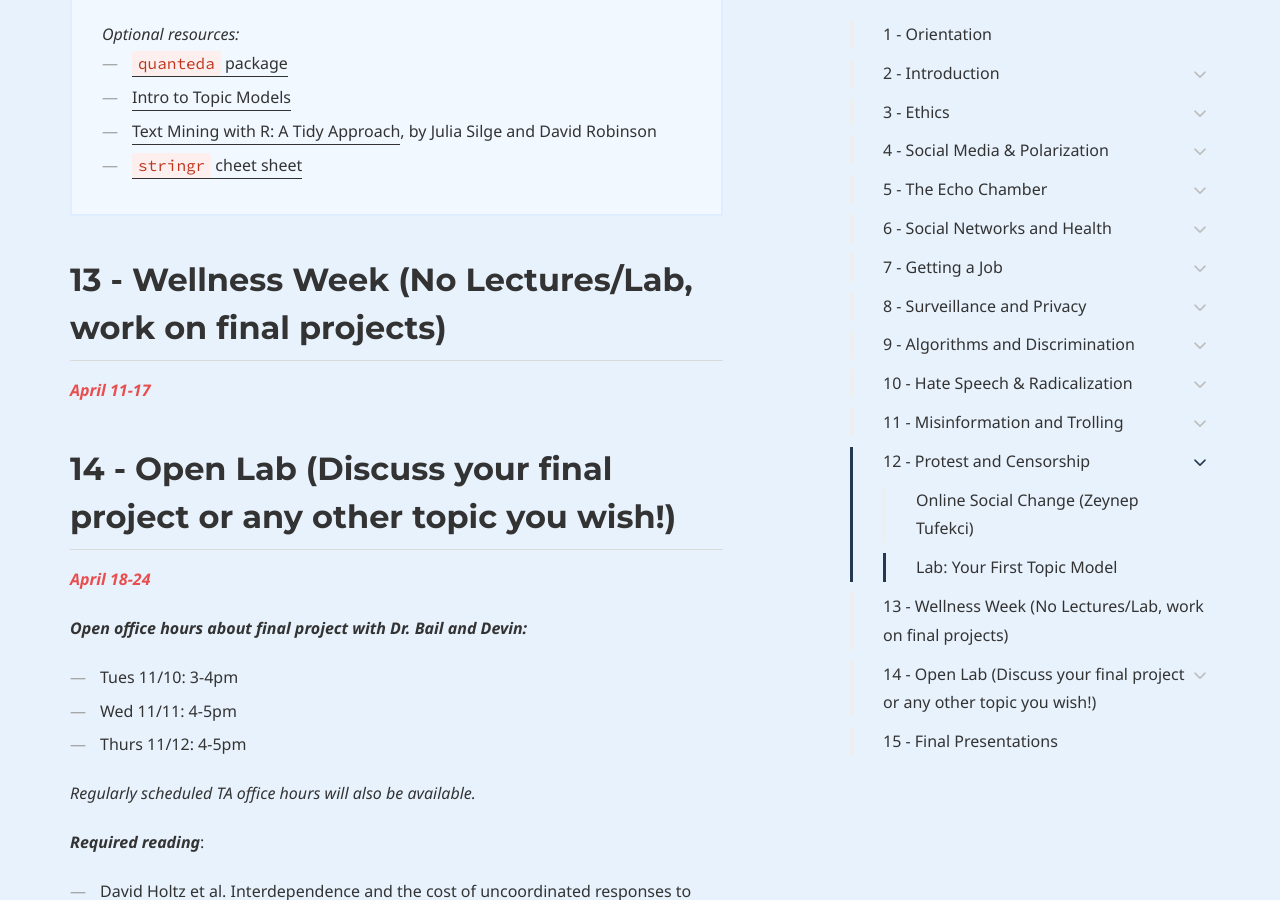
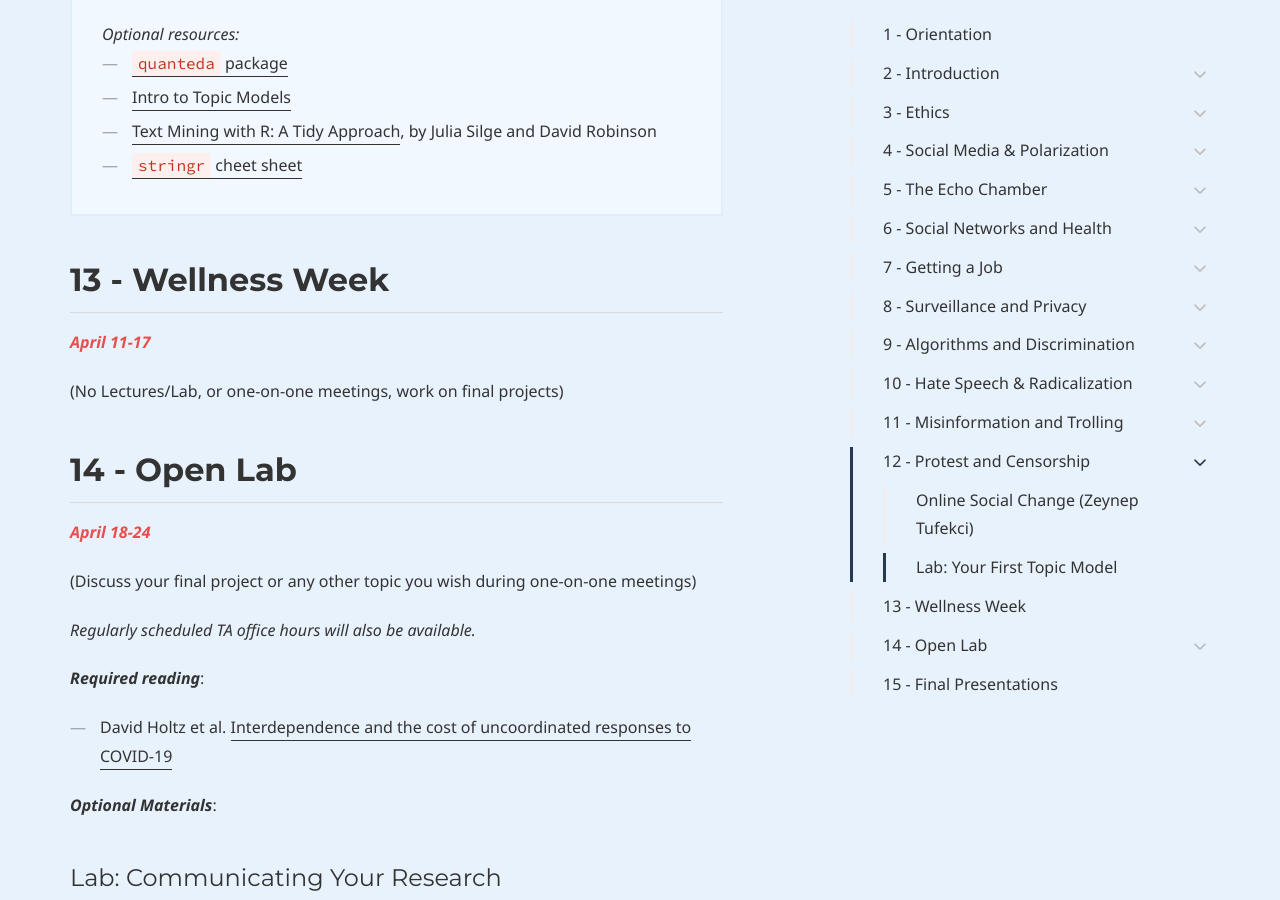
Before and after one commit to dssoc/dssoc.github.io, a Jekyll site: the page built from schedule.md, in a window 1280 px wide and 900 px high, scrolled down 18347 px. Built offline with Jekyll 4.4.1, drawn with Linux system fonts in a browser that asks for light colours; some web fonts are replaced.

Commit message:
Update schedule.md

```diff
--- a/schedule.md
+++ b/schedule.md
@@ -612,25 +612,20 @@ allowfullscreen></iframe>
 
 
 
-## 13 - Wellness Week (No Lectures/Lab, work on final projects)
+## 13 - Wellness Week
 <b><i><font color="#E84E4E">April 11-17</font></i></b>
+
+(No Lectures/Lab, or one-on-one meetings, work on final projects)
 
 
 
 
 
 
-
-
-
-## 14 - Open Lab (Discuss your final project or any other topic you wish!)
+## 14 - Open Lab
 <b><i><font color="#E84E4E">April 18-24</font></i></b>
 
-
-***Open office hours about final project with Dr. Bail and Devin:***
-- Tues  11/10: 3-4pm
-- Wed   11/11: 4-5pm
-- Thurs 11/12: 4-5pm
+(Discuss your final project or any other topic you wish during one-on-one meetings)
 
 *Regularly scheduled TA office hours will also be available.*
 
```
